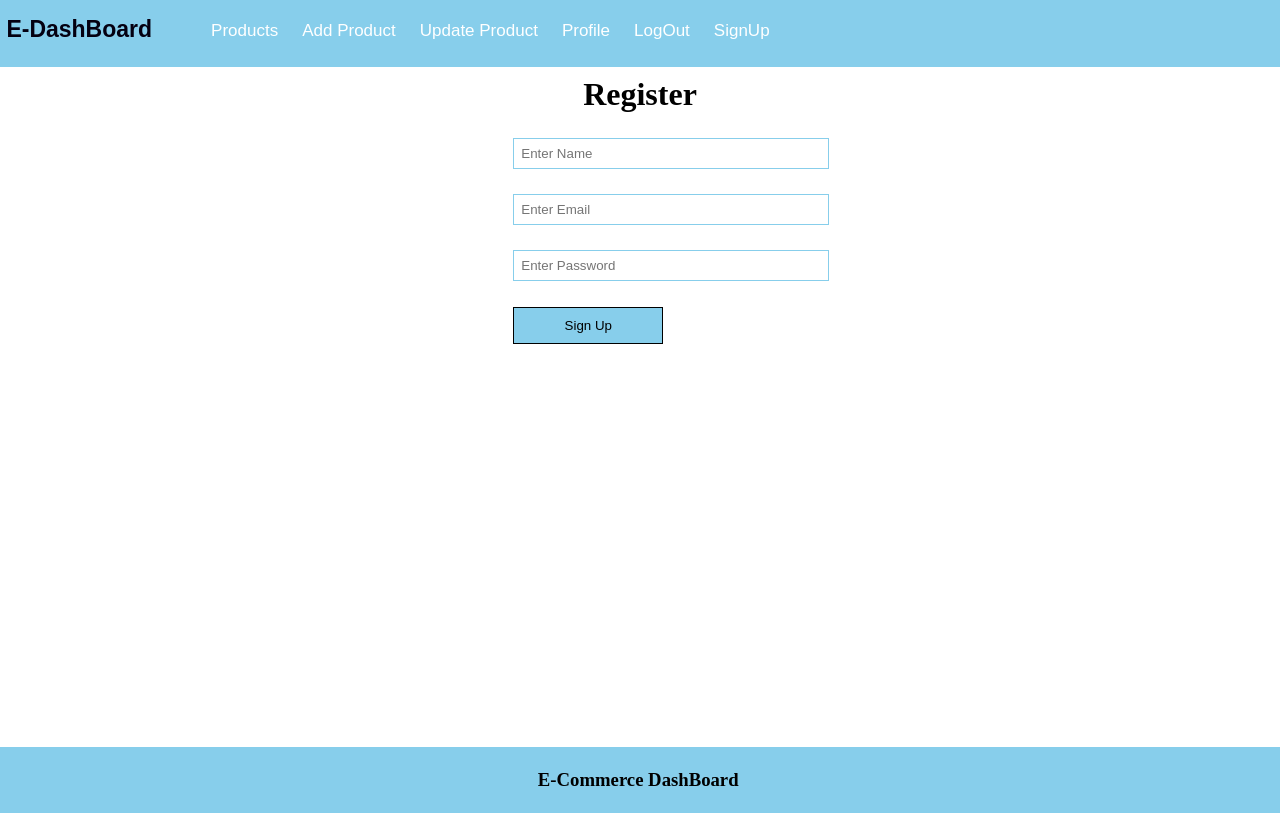
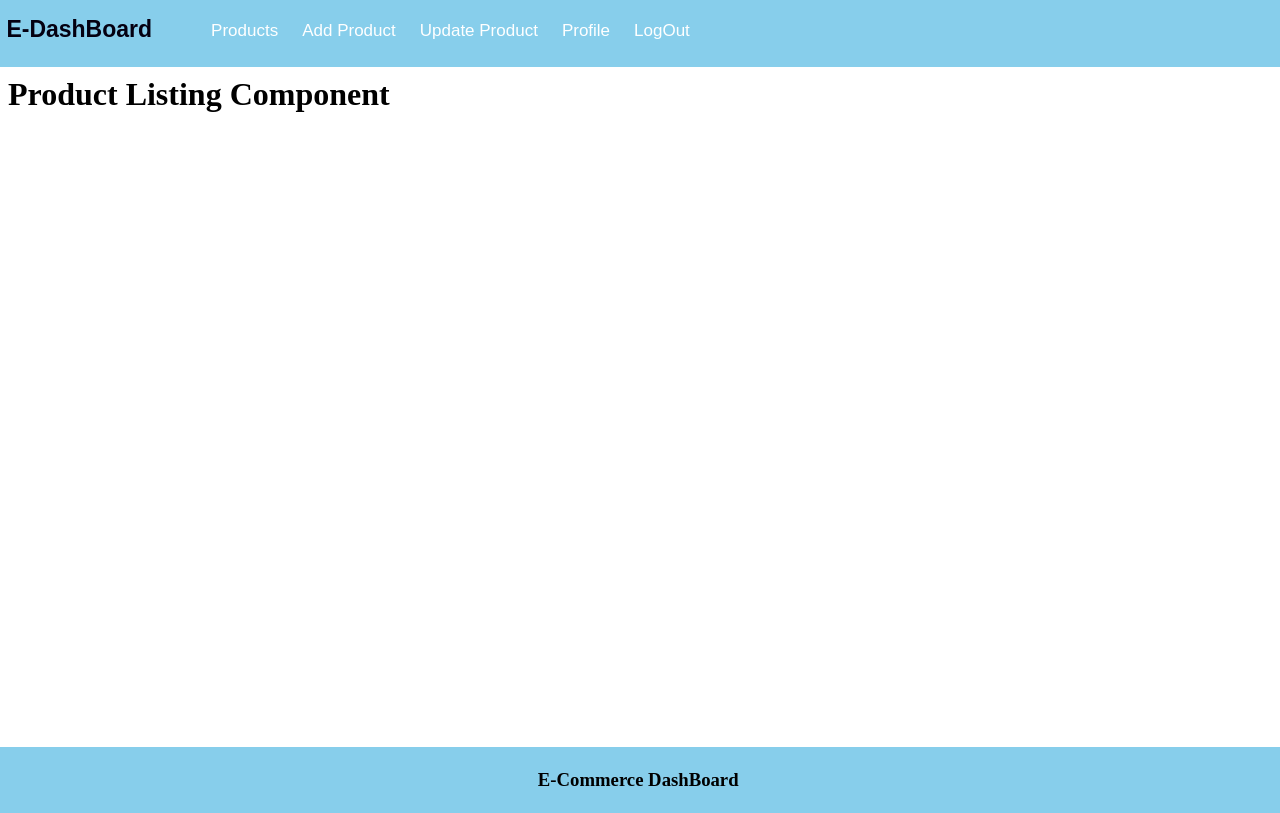
Before and after one commit to Akash09783/E-Commerce-Dashboard-Using-React-And-Node.js-MERN-Project, a React (Create React App) app: page /#/signup in a window 1280 px wide. Built offline with nearby package versions, Linux system fonts and the light colour scheme; sample sign-in values are in the browser's storage.

Commit message:
added private component functionality

```diff
--- a/src/App.js
+++ b/src/App.js
@@ -1,29 +1,33 @@
 import "./App.css";
 import Nav from "./components/Nav";
 import Footer from "./components/Footer";
-import SignUp from './components/SignUp'
-import { HashRouter, Routes, Route } from "react-router-dom";
+import SignUp from "./components/SignUp";
+import { BrowserRouter, Routes, Route } from "react-router-dom";
+import PrivateComp from "./components/PrivateComp";
 function App() {
   return (
     <>
-
       <div className="App">
-        <HashRouter>
+        <BrowserRouter>
           <Nav />
           <Routes>
-            <Route path="/" element={<h1>Product Listing Component</h1>} />
-            <Route path="/add" element={<h1>Add Product Component</h1>} />
-            <Route path="/update" element={<h1>Update Product Component</h1>} />
-            <Route path="/logout" element={<h1>LogOut Component</h1>} />
-            <Route path="/profile" element={<h1>Profile Component</h1>} />
-            <Route path="/SignUp" element={<SignUp/>} />
+            <Route element={<PrivateComp />}>
+              <Route path="/" element={<h1>Product Listing Component</h1>} />
+              <Route path="/add" element={<h1>Add Product Component</h1>} />
+              <Route
+                path="/update"
+                element={<h1>Update Product Component</h1>}
+              />
+              <Route path="/logout" element={<h1>LogOut Component</h1>} />
+              <Route path="/profile" element={<h1>Profile Component</h1>} />
+              <Route />
+            </Route>
 
-
+            <Route path="/signup" element={<SignUp />} />
           </Routes>
-        </HashRouter>
-        <Footer/>
+        </BrowserRouter>
+        <Footer />
       </div>
-
     </>
   );
 }
--- a/src/components/Nav.js
+++ b/src/components/Nav.js
@@ -1,21 +1,44 @@
 import React from "react";
 
-import {Link} from 'react-router-dom'
-const Nav = ()=>{
-    return(
-        <div className="nav-ul">
-        <h1 style={{fontSize:"23px",fontFamily:"sans-serif",marginLeft:"6px"}}> E-DashBoard</h1>
-            <ul  className="ab">
-                <li><Link to='/' >Products</Link></li>
-                <li><Link to='/add' >Add Product</Link></li>
-                <li><Link to='/update' >Update Product</Link></li>
-                <li><Link to='/profile' >Profile</Link></li>
-                <li><Link to='/logout' >LogOut</Link></li>
-                <li><Link to='/signup' >SignUp</Link></li>
+import { Link } from "react-router-dom";
+const Nav = () => {
+  const auth = localStorage.getItem("user");
 
-            </ul>
-        </div>
-    )
+  return (
+    <div className="nav-ul">
+      <h1
+        style={{
+          fontSize: "23px",
+          fontFamily: "sans-serif",
+          marginLeft: "6px",
+        }}
+      >
+        {" "}
+        E-DashBoard
+      </h1>
+      <ul className="ab">
+        <li>
+          <Link to="/">Products</Link>
+        </li>
+        <li>
+          <Link to="/add">Add Product</Link>
+        </li>
+        <li>
+          <Link to="/update">Update Product</Link>
+        </li>
+        <li>
+          <Link to="/profile">Profile</Link>
+        </li>
 
-}
+        <li>
+          {auth ? (
+            <Link to="/logout">LogOut</Link>
+          ) : (
+            <Link to="/signup">SignUp</Link>
+          )}
+        </li>
+      </ul>
+    </div>
+  );
+};
 export default Nav;
--- /dev/null
+++ b/src/components/PrivateComp.js
@@ -0,0 +1,9 @@
+import React from "react";
+import { Navigate, Outlet } from "react-router-dom";
+
+const PrivateComp = () => {
+  const auth = localStorage.getItem("user");
+
+  return auth?<Outlet />:<Navigate to='signup'/>
+};
+export default PrivateComp;
--- a/src/components/SignUp.js
+++ b/src/components/SignUp.js
@@ -1,11 +1,19 @@
 import React from "react";
 
-import { useState } from "react";
-
+import { useState ,useEffect} from "react";
+import { useNavigate} from "react-router-dom";
 const SignUp = () => {
   const [name, setName] = useState("");
   const [email, setEmail] = useState("");
   const [password, SetPassword] = useState("");
+const navigate = useNavigate();
+useEffect(()=>{
+  const auth = localStorage.getItem('user');
+  if(auth)
+  {
+      navigate('/')
+  }
+})
 
   const collectData = async () => {
     console.warn(name, email, password);
@@ -18,6 +26,10 @@ const SignUp = () => {
     });
     result = await result.json()
     console.warn(result)
+localStorage.setItem("user",JSON.stringify(result))
+
+navigate("/")
+
   };
   return (
     <div className="container">
```
